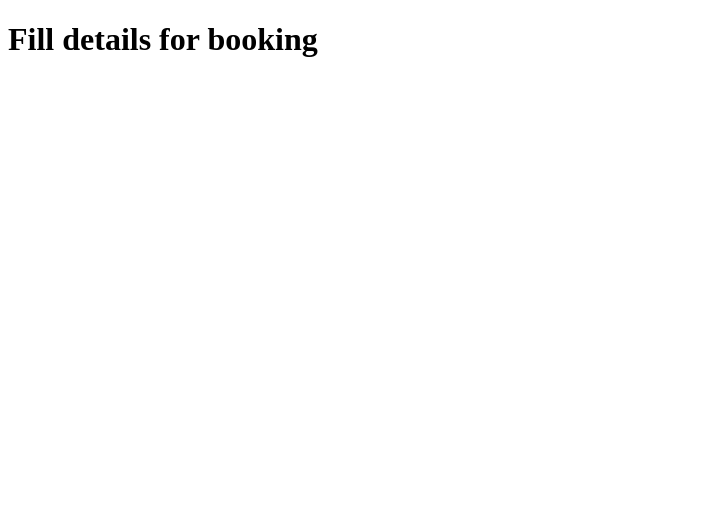
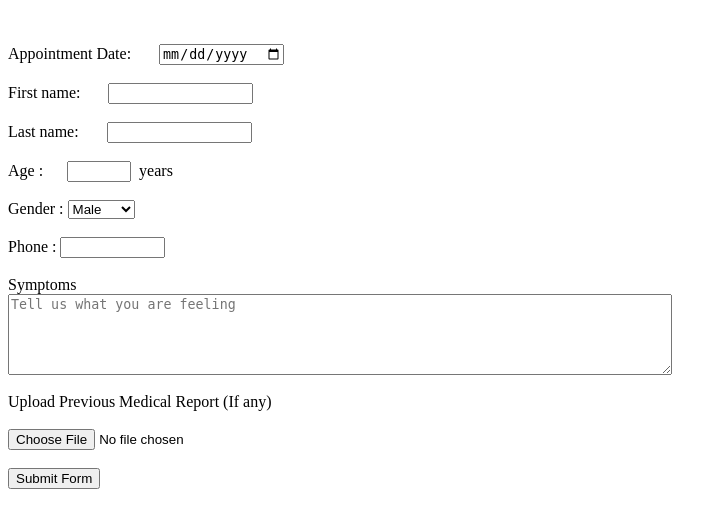
Before and after one commit to sahil-777/medical-consultation-booking, a Flask app: page /home/bookappointment in a window 1280 px wide. Shown: the top 528 px of the page, without its empty margins (0-727 px from the left). Run offline with Flask 2, Linux system fonts and the light colour scheme; the visitor is signed in with stand-in values (Sample User, id 1); some libraries are stand-ins or nearby versions.

Commit message:
Updated with Form to be filled by user

```diff
--- a/templates/bookappointment.html
+++ b/templates/bookappointment.html
@@ -1,9 +1,80 @@
+<!--
 <!DOCTYPE html>
 <html>
 <head>
-	<title>Book Appointme nt</title>
+	<title>Book Appointment</title>
 </head>
 <body>
 <h1>Fill details for booking<h1>
+	<form action="{{url_for('bookappointment')}}" method="POST">
+		<input type="text" name="sahil" placeholder="Enter name" >
+		<input type="text" name="sahil" placeholder="Enter name" >
+		<input type="text" name="sahil" placeholder="Enter name" >
+		<input type="text" name="sahil" placeholder="Enter name" >
+		<input type="text" name="sahil" placeholder="Enter name" >
+		<input type="text" name="sahil" placeholder="Enter name" >
+		<input type="text" name="sahil" placeholder="Enter name" >
+
+	</form>
 </body>
 </html>
+-->
+
+<Html>
+<head>
+<title>
+Book Appointment
+</title>
+</head>
+<body>
+	<br>
+	<br>
+	<form action="{{url_for('bookappointment')}}" method="POST" enctype="multipart/form-data">
+		<div>{{ msg }}</div>
+
+		<label> Appointment Date:</label>
+		<input type="Date" name="appointmentdate"/> <br> <br>
+
+		<label> First name: </label>
+		<input type="text" name="firstname" size="15"/> <br> <br>
+
+		<label> Last name: </label>
+		<input type="text" name="lastname" size="15"/> <br> <br>
+
+		<label> Age : &nbsp&nbsp&nbsp&nbsp</label>
+		<input type="number" name="age" max="100" min="1" size="1"/>&nbsp years <br> <br>
+
+		<label>
+		Gender :
+		</label>
+		<select name="gender">
+		<option value="Male">Male</option>
+		<option value="Female">Female</option>
+		<option value="Other">Other</option>
+		</select>
+
+		<br>
+		<br>
+
+	 	<label>
+		Phone :
+		</label>
+
+		<input type="text" name="phone" size="10"/> <br> <br>
+
+		Symptoms
+		<br>
+		<textarea cols="80" rows="5"  name="symptoms" placeholder="Tell us what you are feeling"></textarea><br> <br>
+
+		<label>Upload Previous Medical Report (If any)</label><br><br>
+		<input type="file" name="reportfile"><br><br>
+		<!--
+		Address
+		<br>
+		<textarea cols="80" rows="5" name="address" value="Address"></textarea>
+		<br><br>
+		-->
+		<input type="submit" value="Submit Form">
+	</form>
+</body>
+</html>
```
